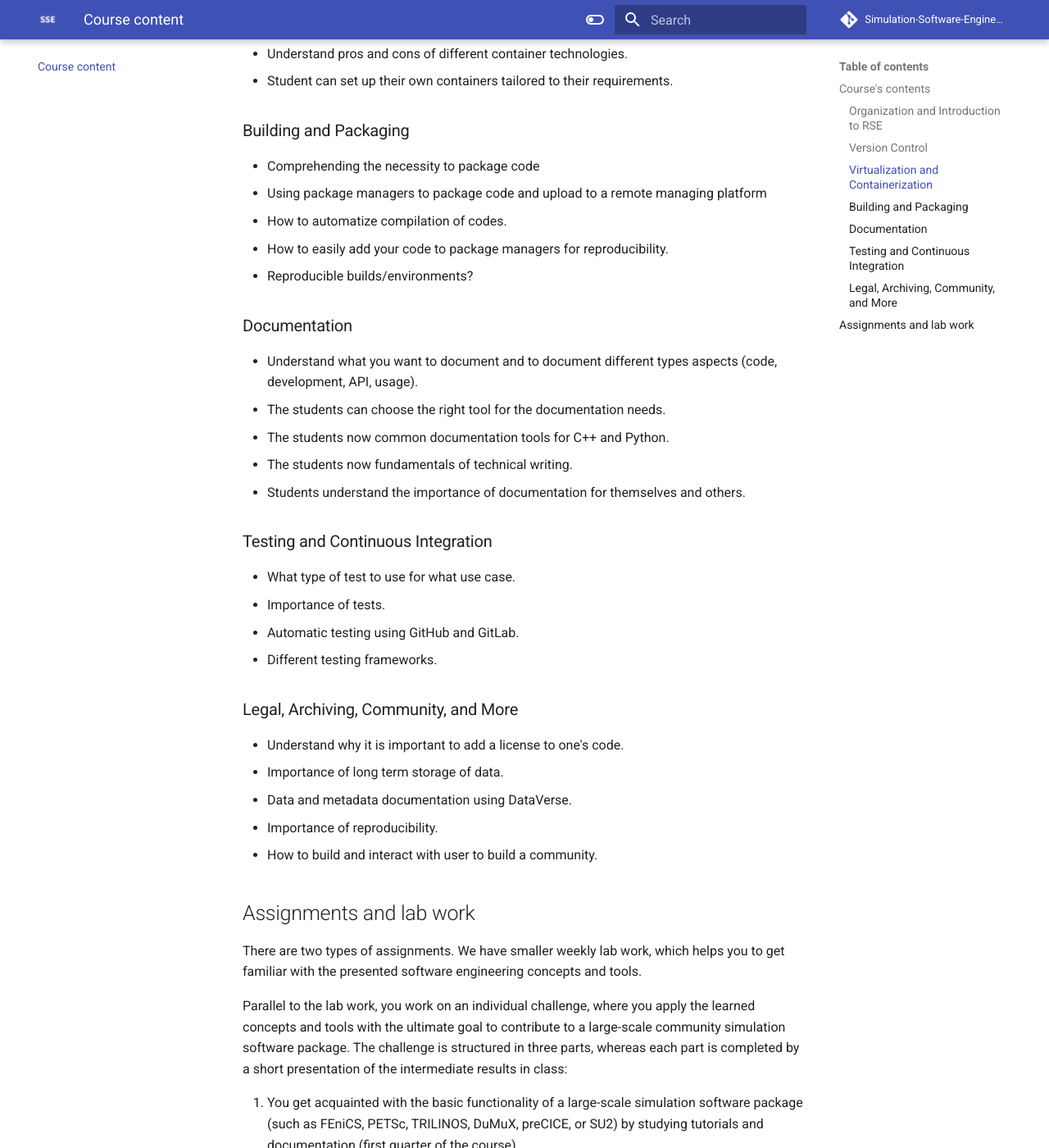
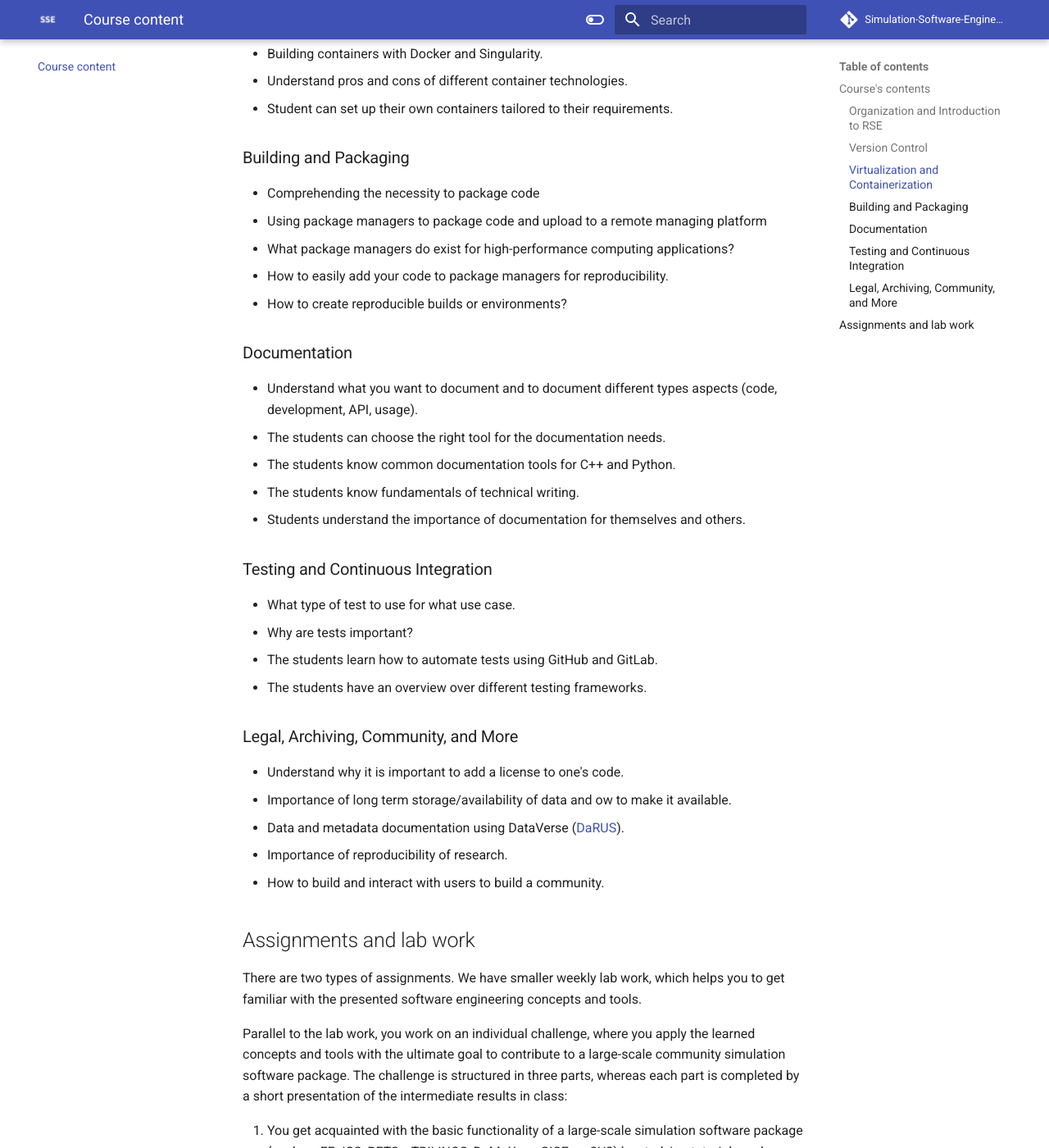
Before and after one commit to Simulation-Software-Engineering/homepage, an MkDocs documentation site: the page built from docs/course-content.md, in a window 1280 px wide and 1400 px high, scrolled down 959 px. Shown: the whole window at 82% size. Built offline with MkDocs 1.6.1 and Material for MkDocs 9.7.7, drawn with Linux system fonts in a browser that asks for light colours; comment, search, counter and statistics services are not loaded; some of the changed text lies outside the part shown.

Commit message:
[wip] update course content description

```diff
--- a/docs/course-content.md
+++ b/docs/course-content.md
@@ -12,6 +12,7 @@ The course is about simulation software. More precisely, we discuss the software
 
 - Lecture and lab organization
 - What is research software engineering and what is special about it?
+- Why do we need research software engineering?
 
 ### Version Control
 
@@ -33,32 +34,32 @@ The course is about simulation software. More precisely, we discuss the software
 
 - Comprehending the necessity to package code
 - Using package managers to package code and upload to a remote managing platform
-- How to automatize compilation of codes.
+- What package managers do exist for high-performance computing applications?
 - How to easily add your code to package managers for reproducibility.
-- Reproducible builds/environments?
+- How to create reproducible builds or environments?
 
 ### Documentation
 
 - Understand what you want to document and to document different types aspects (code, development, API, usage).
 - The students can choose the right tool for the documentation needs.
-- The students now common documentation tools for C++ and Python.
-- The students now fundamentals of technical writing.
+- The students know common documentation tools for C++ and Python.
+- The students know fundamentals of technical writing.
 - Students understand the importance of documentation for themselves and others.
 
 ### Testing and Continuous Integration
 
 - What type of test to use for what use case.
-- Importance of tests.
-- Automatic testing using GitHub and GitLab.
-- Different testing frameworks.
+- Why are tests important?
+- The students learn how to automate tests using GitHub and GitLab.
+- The students have an overview over different testing frameworks.
 
 ### Legal, Archiving, Community, and More
 
 - Understand why it is important to add a license to one's code.
-- Importance of long term storage of data.
-- Data and metadata documentation using DataVerse.
-- Importance of reproducibility.
-- How to build and interact with user to build a community.
+- Importance of long term storage/availability of data and ow to make it available.
+- Data and metadata documentation using DataVerse ([DaRUS](https://darus.uni-stuttgart.de/)).
+- Importance of reproducibility of research.
+- How to build and interact with users to build a community.
 
 ## Assignments and lab work
 
```
Also changed, not shown: docs/course-information.md (+0 -1 lines).
